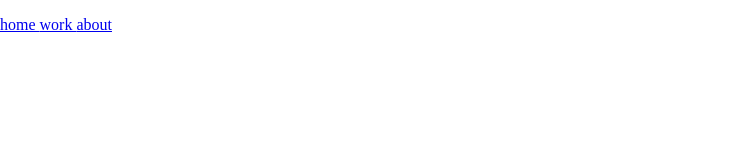
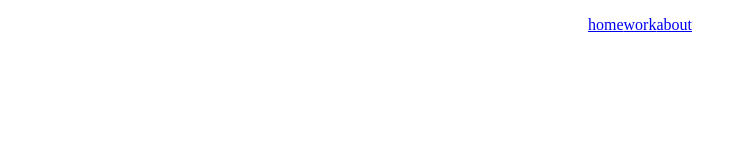
Before and after one commit to jasonzheng13/Evelyn-s-Website-Portfolio, a plain HTML site: page index.html in a window 1280 px wide. Shown: the whole page, without its empty margins (0-753 px from the left). Drawn offline with Linux system fonts and the light colour scheme.

Commit message:
Transferring to another computer

```diff
--- a/index.html
+++ b/index.html
@@ -12,5 +12,8 @@
        <a href = "about.html" class = "nav-link"> about </a>
     </div>
 </header>
+<main>
+    <img src = ""
 
+</main>
 </html>
--- a/style.css
+++ b/style.css
@@ -6,6 +6,13 @@
     left: 0;
     right: 0;
     z-index: 100;
+}
 
-
+.nav-container{
+    max-width: 1200px;
+    margin: 0 auto;
+    display: flex;
+    justify-content: center;
+    align-items: center;
+    padding: 0 2rem;
 }
```
